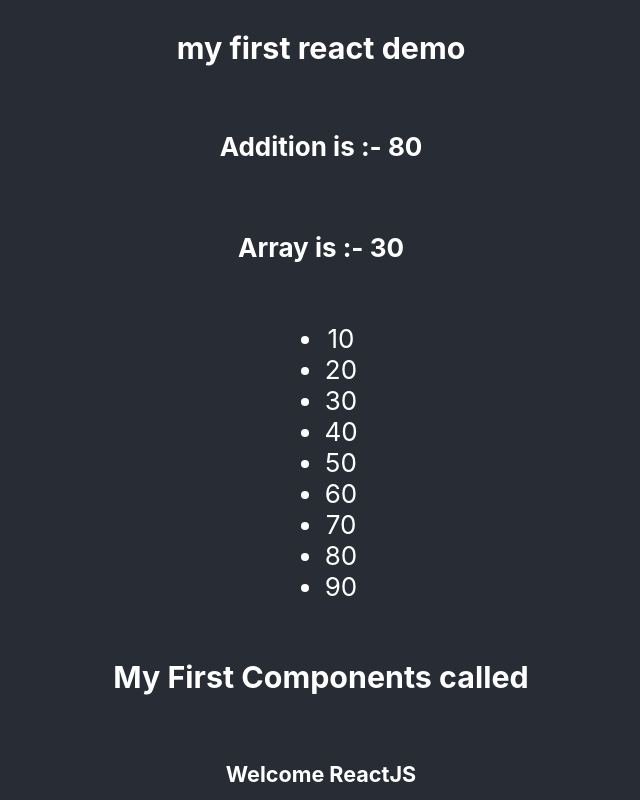
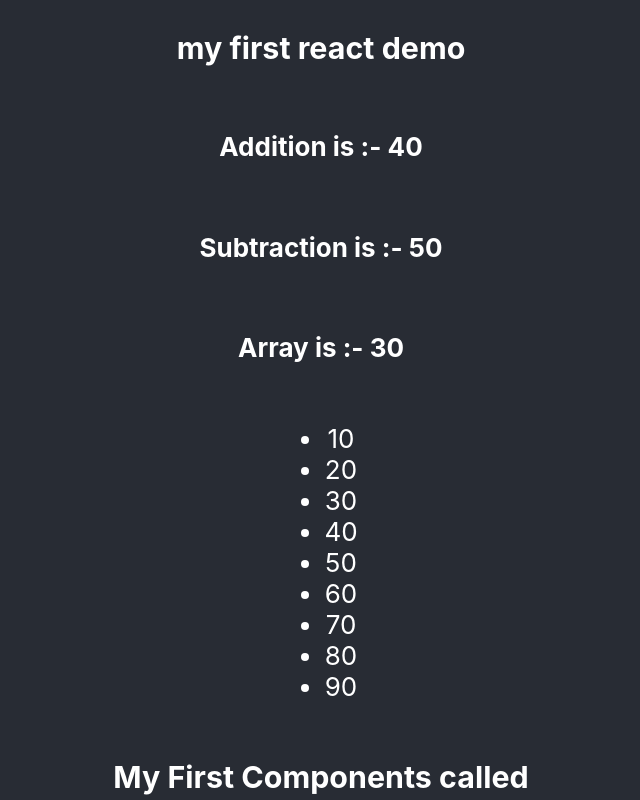
Before and after one commit to Jaydip1510/React_JS, a React (Create React App) app in the folder demo/: page / in a window 1280 px wide. Shown: the top 800 px of the page, without its empty margins (319-959 px from the left). Built offline with nearby package versions, Linux system fonts and the light colour scheme.

Commit message:
subtraction

```diff
--- a/demo/src/App.js
+++ b/demo/src/App.js
@@ -4,9 +4,17 @@ import Firstdemo from './components/Firstdemo';
 
 const add = ()=>{
   let a = 20;
-  const b = 60;
+  const b = 20;
   let c = a + b;
   return c;
+}
+
+const sub = ()=>{
+  let p = 85;
+  const q = 35;
+  let r = p - q;
+  return r;
+
 }
 
 function App() {
@@ -20,6 +28,8 @@ let arr1 = arr.map((i)=>{
       <header className="App-header">
         <h3>my first react demo</h3>
         <h4>Addition is :- {add()}</h4>
+        <h4>Subtraction is :- {sub()}</h4>
+
         <h4>Array is :- {arr [2]}</h4>
         <ul>
           {arr1}
--- a/demo/src/components/Firstdemo.js
+++ b/demo/src/components/Firstdemo.js
@@ -5,6 +5,7 @@ const Firstdemo = () =>{
         <>
         <div>
             <h3>My First Components called</h3>
+            <h5>welcome ReactJS</h5>
         </div>
         <div>
             <h5>Welcome ReactJS</h5>
```
